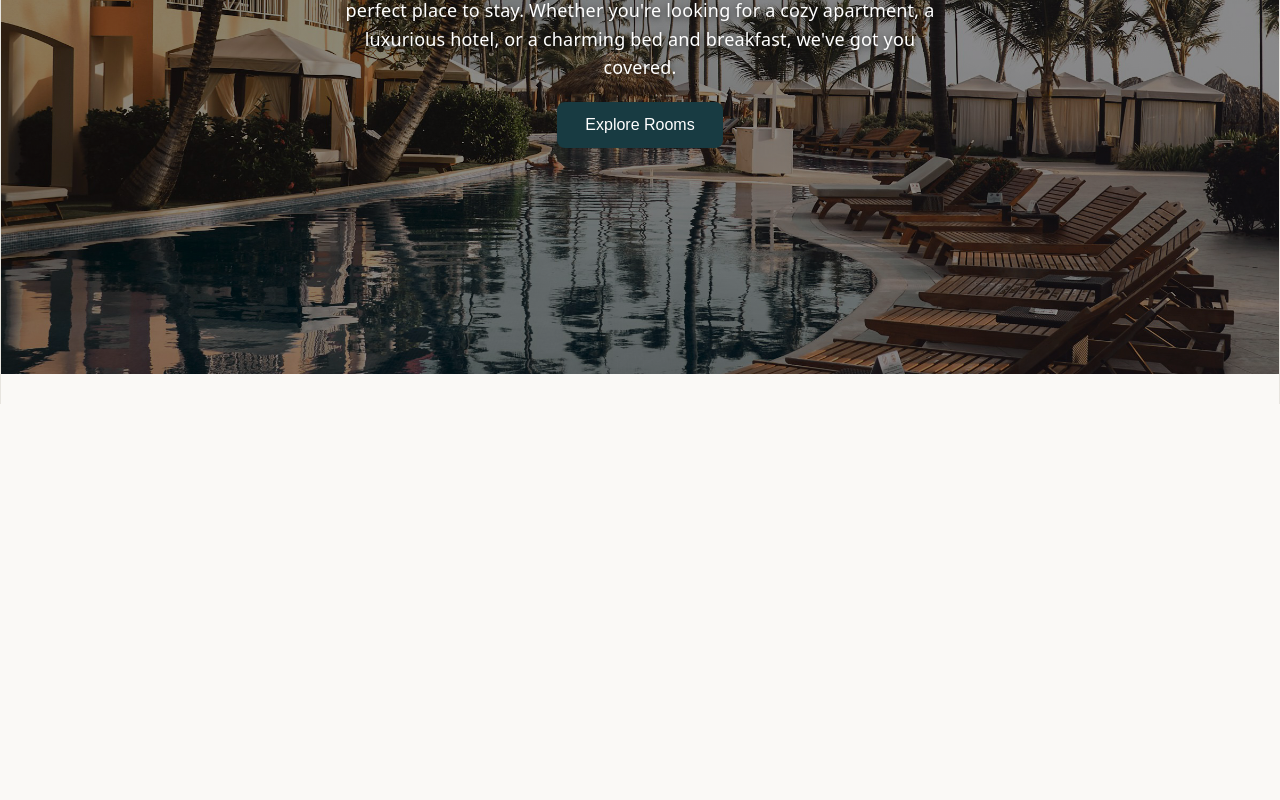
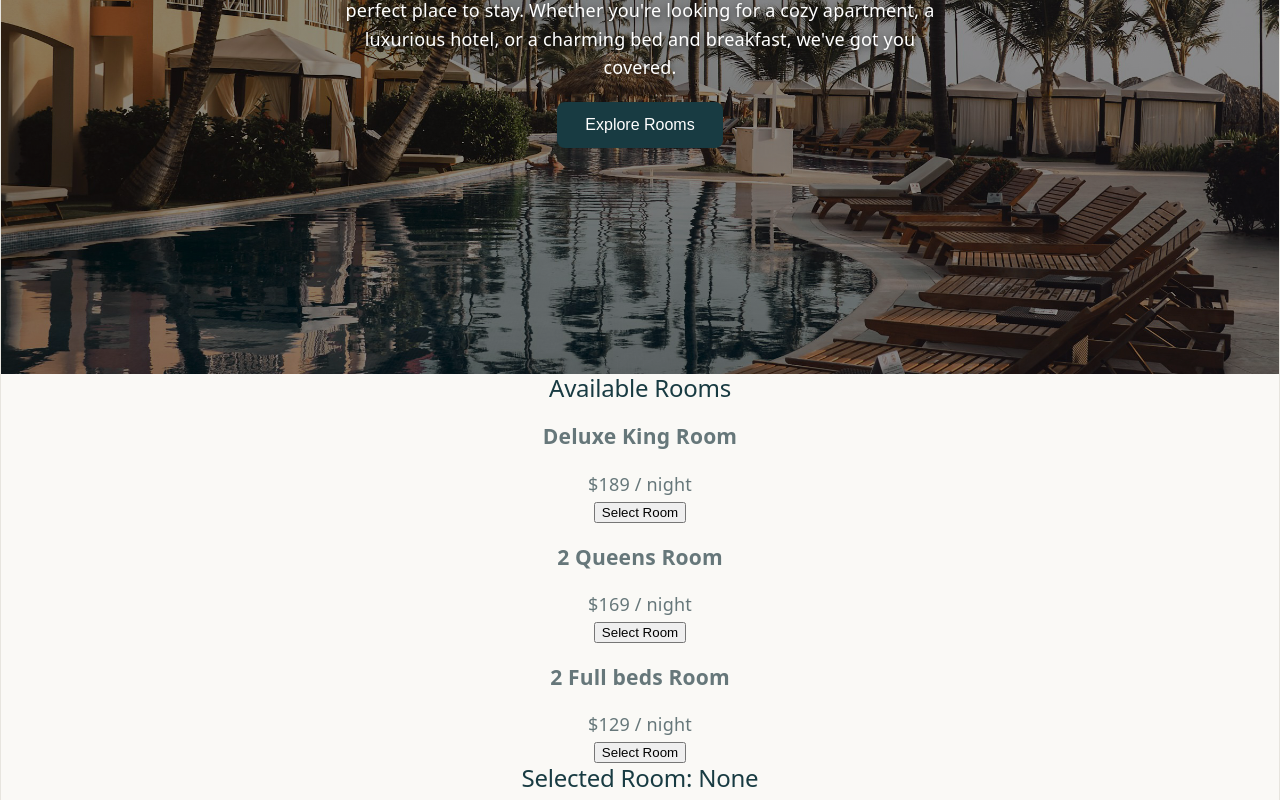
Before and after one commit to GabrielVillanueva05/stayhub, a React (Vite) app: page / in a window 1280 px wide. Shown: the part 396-1196 px from the top of the page. Before the commit the page ends 800 px from the top, so only its background shows below. Built offline with nearby package versions, Linux system fonts and the light colour scheme.

Commit message:
Added RoomCards and Rooms.jsx, Also some sample functionality

```diff
--- a/src/App.jsx
+++ b/src/App.jsx
@@ -1,12 +1,14 @@
 import "./App.css";
 import Navbar from "./components/Navbar";
 import Hero from "./components/Hero";
+import Rooms from "./components/Rooms";
 
 function App() {
   return (
     <>
       <Navbar />
       <Hero />
+      <Rooms />
     </>
   );
 }
--- /dev/null
+++ b/src/components/RoomCard.jsx
@@ -0,0 +1,17 @@
+function RoomCard({ room, onSelect, selectedRoom }) {
+  return (
+    <div className="room-card">
+      <h3>{room.name}</h3>
+      <p>${room.price} / night</p>
+      <button
+        onClick={() => {
+          onSelect(room);
+        }}
+      >
+        {room.id === selectedRoom?.id ? "Selected" : "Select Room"}
+      </button>
+    </div>
+  );
+}
+
+export default RoomCard;
--- /dev/null
+++ b/src/components/Rooms.jsx
@@ -0,0 +1,28 @@
+import rooms from "../data/rooms.js";
+import RoomCard from "./RoomCard.jsx";
+import { useState } from "react";
+
+function Rooms() {
+  const [selectedRoom, setSelectedRoom] = useState(null);
+
+  return (
+    <section className="rooms">
+      <h2>Available Rooms</h2>
+
+      {rooms.map((room) => {
+        return (
+          <RoomCard
+            room={room}
+            onSelect={setSelectedRoom}
+            selectedRoom={selectedRoom}
+            key={room.id}
+          />
+        );
+      })}
+
+      <h2>Selected Room: {selectedRoom ? selectedRoom.name : "None"}</h2>
+    </section>
+  );
+}
+
+export default Rooms;
--- /dev/null
+++ b/src/data/rooms.js
@@ -0,0 +1,27 @@
+const rooms = [
+  {
+    id: 1,
+    name: "Deluxe King Room",
+    price: 189,
+    capacity: 2,
+    description: "Spacious room with ocean views",
+  },
+
+  {
+    id: 2,
+    name: "2 Queens Room",
+    price: 169,
+    capacity: 4,
+    description: "Spacious room with ocean views",
+  },
+
+  {
+    id: 3,
+    name: "2 Full beds Room",
+    price: 129,
+    capacity: 2,
+    description: "Spacious room with ocean views",
+  },
+];
+
+export default rooms;
```
